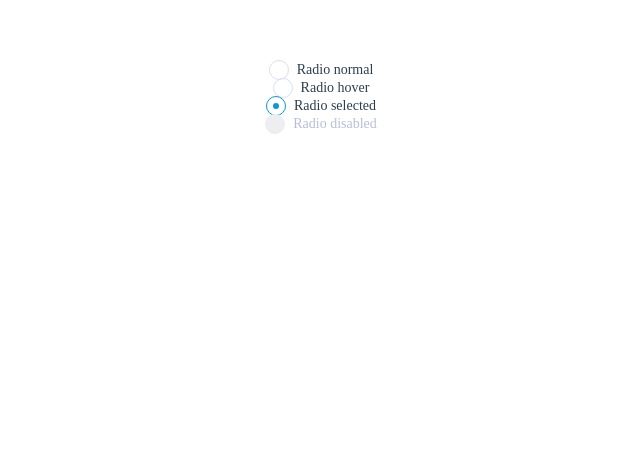
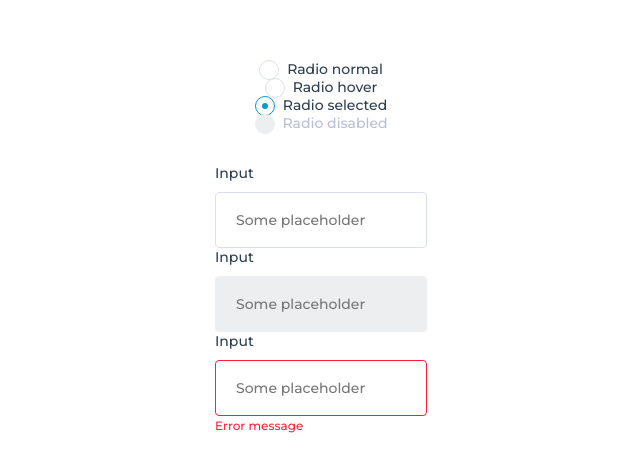
Before and after one commit to SergeyKurdyukov/ksk-test, a Vue app: page / in a window 1280 px wide. Shown: the top 472 px of the page, without its empty margins (319-959 px from the left). Built offline with nearby package versions, Linux system fonts and the light colour scheme.

Commit message:
Added BaseTextField component. Added fonts

```diff
--- a/src/App.vue
+++ b/src/App.vue
@@ -7,24 +7,39 @@
     <BaseRadioButton name="address" checked>Radio selected</BaseRadioButton>
     <br/>
     <BaseRadioButton name="address" disabled>Radio disabled</BaseRadioButton>
+
+    <br/>
+    <br/>
+    <br/>
+    <BaseTextField label="Input" placeholder="Some placeholder"></BaseTextField>
+    <br/>
+    <BaseTextField label="Input" placeholder="Some placeholder" disabled></BaseTextField>
+    <br/>
+    <BaseTextField label="Input" placeholder="Some placeholder" required error="Error message"></BaseTextField>
+
   </div>
 </template>
 
 <script>
 import BaseRadioButton from './components/BaseRadioButton.vue'
+import BaseTextField from './components/BaseTextField.vue'
 
 export default {
   name: 'App',
   components: {
-    BaseRadioButton
+    BaseRadioButton,
+    BaseTextField
   }
 }
 </script>
 
 <style lang="scss">
+@import url('https://fonts.googleapis.com/css2?family=Montserrat:wght@500&display=swap');
+
 * {
   box-sizing: border-box;
-  font-family: "Montserrat";
+  font-family: 'Montserrat', sans-serif;
+  font-size: 14px;
 }
 
 #app {
--- a/src/components/BaseRadioButton.vue
+++ b/src/components/BaseRadioButton.vue
@@ -55,7 +55,6 @@ $disabled-text-color: #b8bed8;
 
 .label {
   padding-left: $label-margin * 2;
-  font-size: 14px;
 }
 
 .radio-input:hover:not(:disabled) + .radio-button {
--- /dev/null
+++ b/src/components/BaseTextField.vue
@@ -0,0 +1,70 @@
+<template>
+  <label class="container">
+    <div class="label">{{label}}</div>
+    <input class="input" type="text"
+      :placeholder="placeholder"
+      :disabled="disabled"
+      :required="required"/>
+    <div class="error">{{error}}</div>
+  </label>
+</template>
+
+<script>
+export default {
+  name: 'BaseTextField',
+  props: {
+    disabled: Boolean,
+    label: String,
+    placeholder: String,
+    required: Boolean,
+    error: String
+  }
+}
+</script>
+
+<style lang="scss" scoped>
+$common-color: #dadef0;
+$hover-color: #c3c9db;
+$focus-color: #8288a2;
+$disabled-color: #edeeef;
+$disabled-color-text: #b8bed8;
+$invalid-color: #ff1e38;
+
+.container {
+  display: inline-block;
+
+  .label {
+    text-align: left;
+    margin-bottom: 10px;
+  }
+
+  .input {
+    border-radius: 4px;
+    border: 1px solid $common-color;
+    height: 56px;
+    padding: 0 20px;
+  }
+  .input:hover:not(:disabled):not(:invalid) {
+    border-color: $hover-color;
+  }
+  input:focus {
+    border-color: $focus-color;
+  }
+  input:disabled {
+    background-color: $disabled-color;
+    border-color: $disabled-color;
+  }
+  // TODO: make disabled label as gray
+  input:invalid {
+    border-color: $invalid-color;
+  }
+
+  .error {
+    text-align: left;
+    color: $invalid-color;
+    font-size: 12px;
+    line-height: 20px;
+  }
+}
+
+</style>
```
